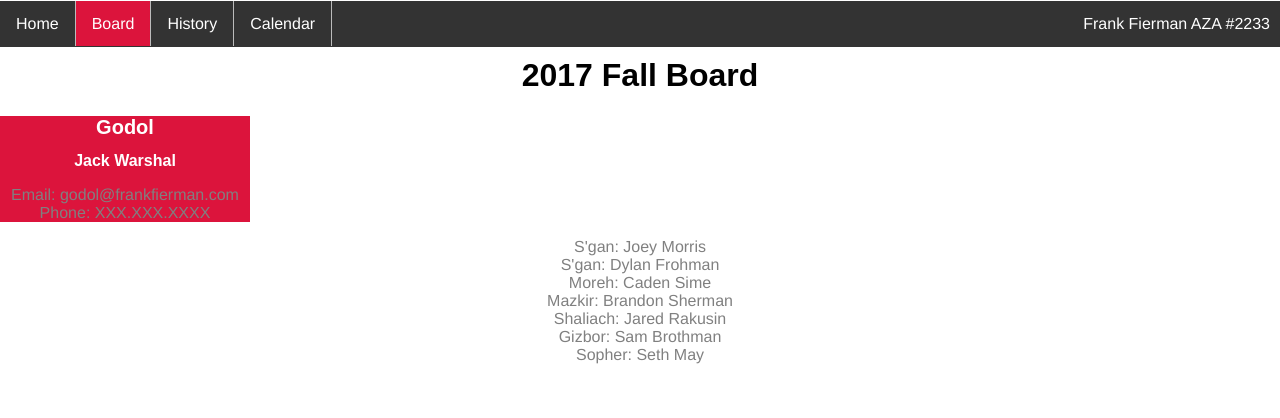
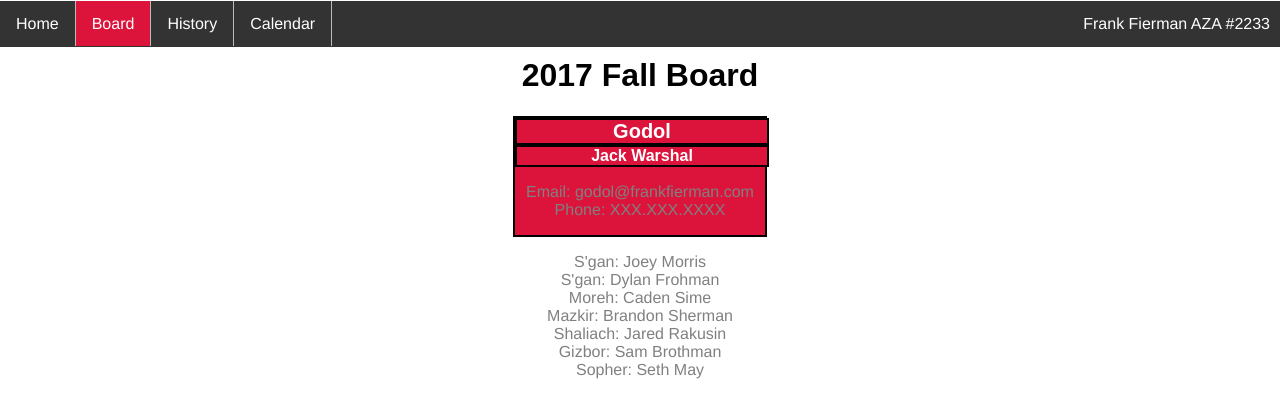
Before and after one commit to fiermanmazkir/fiermanmazkir.github.io, a Jekyll site: the page built from board/index.md, in a window 1280 px wide. Shown: the top 418 px of the page. Built offline with Jekyll 4.4.1, drawn with Linux system fonts in a browser that asks for light colours.

Commit message:
Update style.css

```diff
--- a/css/style.css
+++ b/css/style.css
@@ -81,6 +81,8 @@ p {
    width: 250px;
    color: White;
 	text-align: center;
+   margin: auto;
+   border: 2px solid Black;
 }
 
 h1.godol-board {
```
